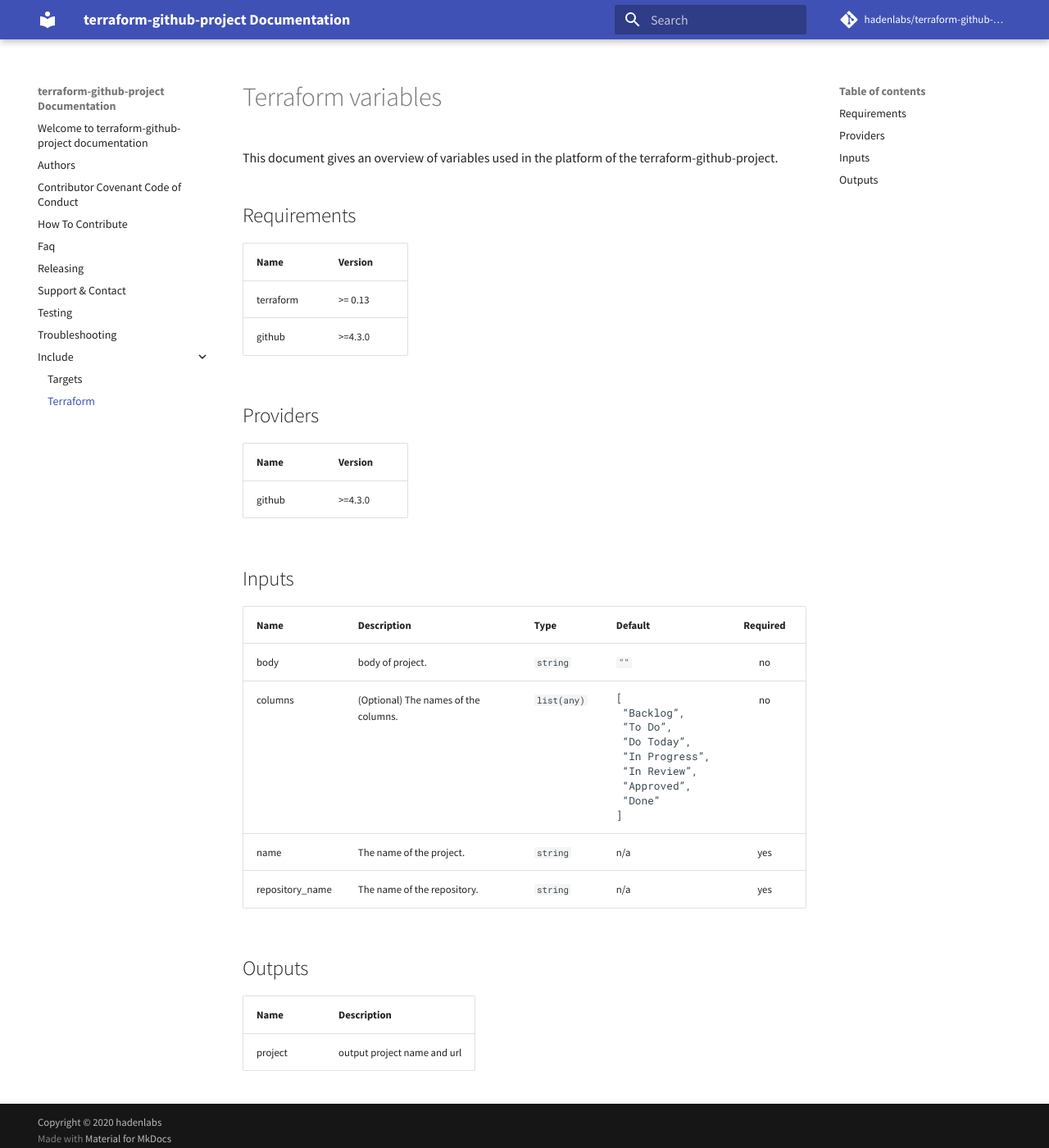
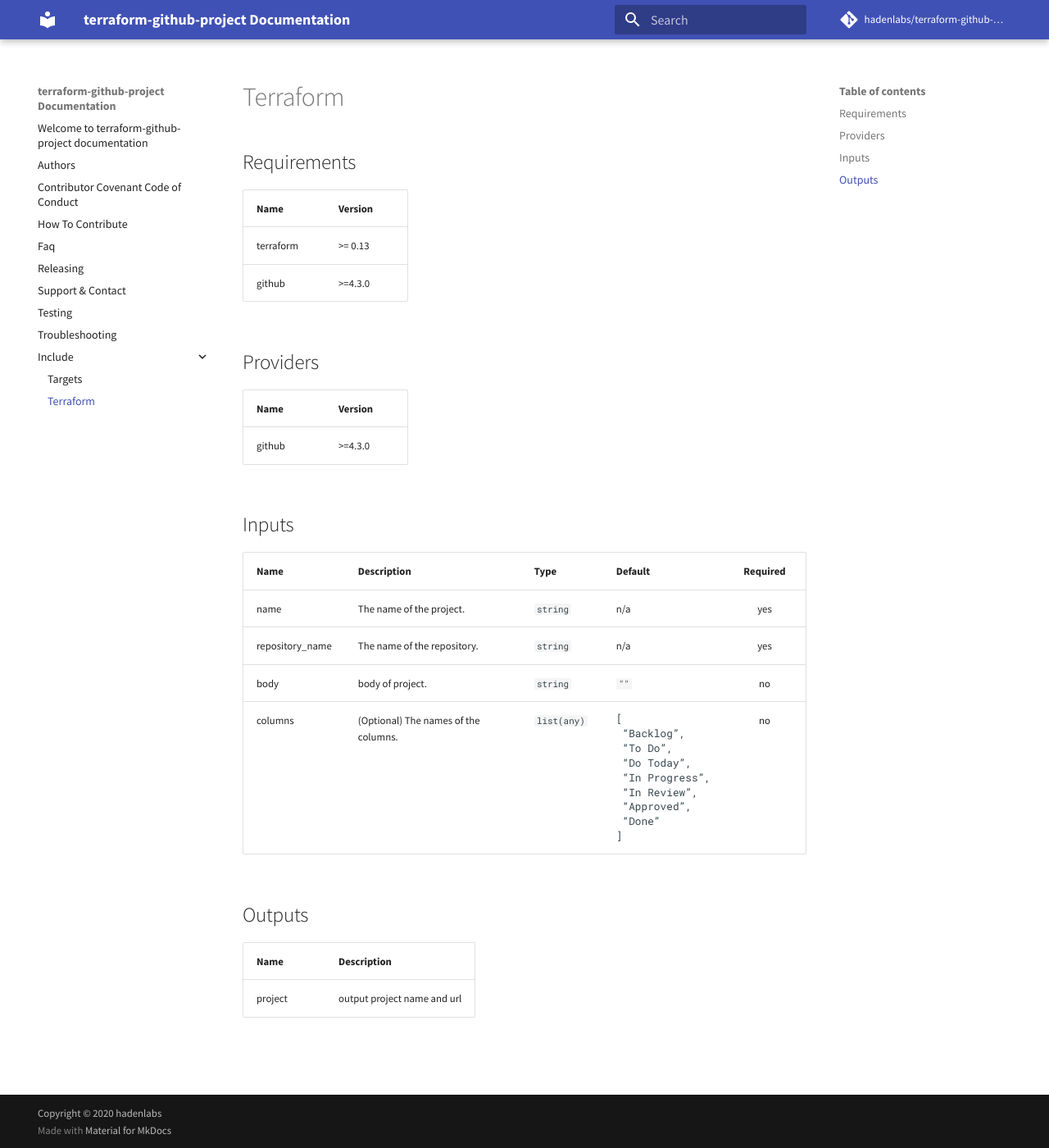
Before and after one commit to hadenlabs/terraform-github-project, an MkDocs documentation site: the page built from docs/include/terraform.md, in a window 1280 px wide and 1400 px high. Shown: the whole window at 82% size. Built offline with MkDocs 1.6.1 and Material for MkDocs 9.7.7, drawn with Linux system fonts in a browser that asks for light colours; comment, search, counter and statistics services are not loaded.

Commit message:
build: info terraform vars (#21)

```diff
--- a/docs/include/terraform.md
+++ b/docs/include/terraform.md
@@ -1,9 +1,3 @@
-<!-- DO NOT EDIT. THIS FILE IS GENERATED BY THE MAKEFILE. -->
-
-# Terraform variables
-
-This document gives an overview of variables used in the platform of the terraform-github-project.
-
 ## Requirements
 
 | Name      | Version |
@@ -21,10 +15,10 @@ This document gives an overview of variables used in the platform of the terrafo
 
 | Name | Description | Type | Default | Required |
 | --- | --- | --- | --- | :-: |
+| name | The name of the project. | `string` | n/a | yes |
+| repository_name | The name of the repository. | `string` | n/a | yes |
 | body | body of project. | `string` | `""` | no |
 | columns | (Optional) The names of the columns. | `list(any)` | <pre>[<br> "Backlog",<br> "To Do",<br> "Do Today",<br> "In Progress",<br> "In Review",<br> "Approved",<br> "Done"<br>]</pre> | no |
-| name | The name of the project. | `string` | n/a | yes |
-| repository_name | The name of the repository. | `string` | n/a | yes |
 
 ## Outputs
 
```
